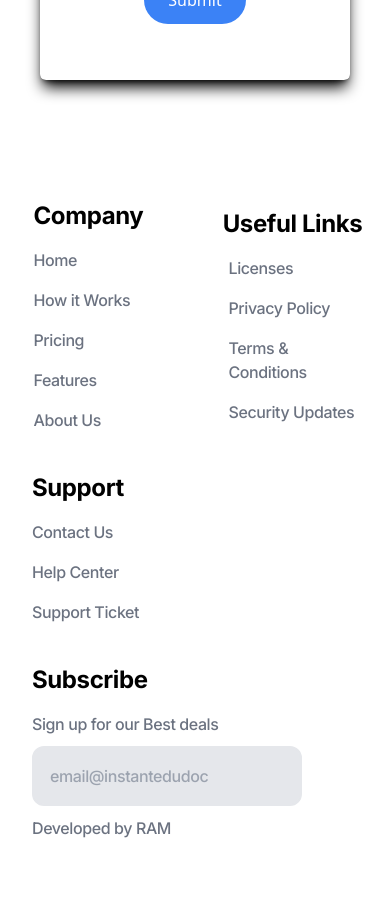
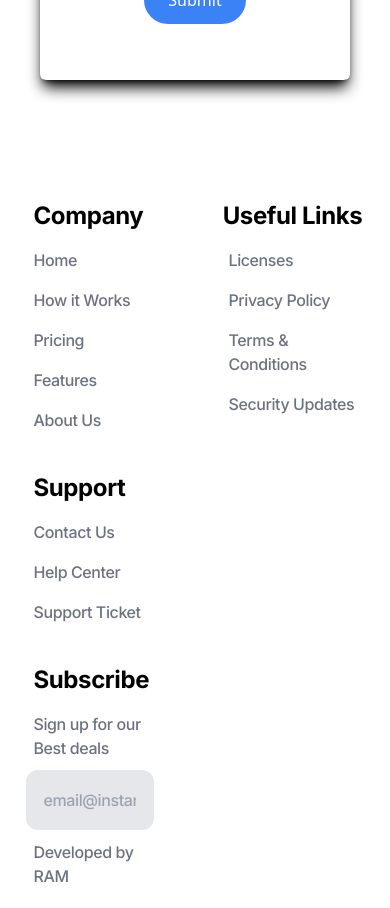
Before and after one commit to MayankGupta2023/ie-pwm, a Next.js app: page /signup in a window 390 px wide. Shown: the part 940-1848 px from the top of the page. Before the commit the page ends 1800 px from the top, so only its background shows below. Built offline with nearby package versions, Linux system fonts and the light colour scheme; no server answers.

Commit message:
Refactor footer component styles

```diff
--- a/src/components/footer.js
+++ b/src/components/footer.js
@@ -9,7 +9,7 @@ const Footer = () => {
     return (
 
 
-        <footer className={`flex w-full h-full pt-20 font-sans tracking-tight font-medium ${styles.inter}`}>
+        <footer className={`flex w-full h-full pt-20 font-sans tracking-tight  font-medium ${styles.inter}`}>
 
             <div className={`h-full w-1/4 ${styles.fot}`}>
                 <div className={`h-4/5 flex flex-col gap-4   items-center `}>
@@ -23,7 +23,7 @@ const Footer = () => {
                 </div>
             </div>
 
-        <div className={`h-full w-1/4 flex ${styles.width} ${styles.cnul}`}>
+            <div className={`h-full w-1/4 flex ${styles.width} ${styles.cnul}`}>
 
                 <div className='h-full w-1/2  flex items-center flex-col  gap-4 '>
 
@@ -59,7 +59,7 @@ const Footer = () => {
 
             </div>
 
-            <div className={`h-full w-1/4 flex items-end flex-col  gap-4 ${styles.width} ${styles.width2}`}>
+            <div className={`h-full w-1/4 flex items-end flex-col gap-4  ${styles.width2}`}>
 
                 <div className='text-2xl font-bold  w-32'>Support</div>
 
@@ -74,14 +74,14 @@ const Footer = () => {
             </div>
 
 
-            <div className={`h-full w-1/4 flex flex-col  gap-4 ${styles.width}`}>
+            <div className={`h-full w-1/4 flex flex-col gap-4 ${styles.width2}`}>
 
-                <div className={`text-2xl font-bold pl-16  w-32 ${styles.sub}`}>Subscribe</div>
+                <div className={`text-2xl font-bold pl-16 w-32 ${styles.sub}`}>Subscribe</div>
 
                 <div className={`text-gray-500 flex flex-col pl-16 gap-8 ${styles.sub2}`}>
                     <p>Sign up for our Best deals</p>
 
-                    <input className='p-4 bg-gray-200 border-2 max-w-72 rounded-xl mr-4' type='email' placeholder='email@instantedudoc' />
+                    <input className={`p-4 bg-gray-200 border-2 max-w-72 rounded-xl mr-4 ${styles.mail}`} type='email' placeholder='email@instantedudoc' />
 
 
 
--- a/src/styles/navbar.module.css
+++ b/src/styles/navbar.module.css
@@ -40,7 +40,7 @@
 
     .inter{
         flex-direction: column;
-        align-items: center;
+        align-items: start;
         justify-content: center;
         height: fit-content;
         gap: 40px;
@@ -54,27 +54,37 @@
 
     .width2{
 
-        justify-content: start;
-            width: 100%;
-            align-items: start;
-            padding-left: 2rem;
+        justify-content: center;
+            width: 50%;
+            align-items: center;
 
     }
 
     .sub{
         padding: 0;
-         padding-left: 2rem;
-         width: 100%;
+         justify-content: center;
+         align-items: center;
+         width: 8rem;
     }
 
     .sub2{
-        justify-content: start;
-        align-items: start;
-        width: 100%;
+        justify-content: center;
+        align-items: center;
+        width: 8rem;
         padding: 0;
         gap: 10px;
         padding-bottom: 20px;
-            padding-left: 2rem;
+
+        /* background-color: aqua; */
+
+    }
+
+    .mail{
+        width: 100%;
+    }
+
+    .cnul{
+        align-items: start;
     }
 
 }
```
